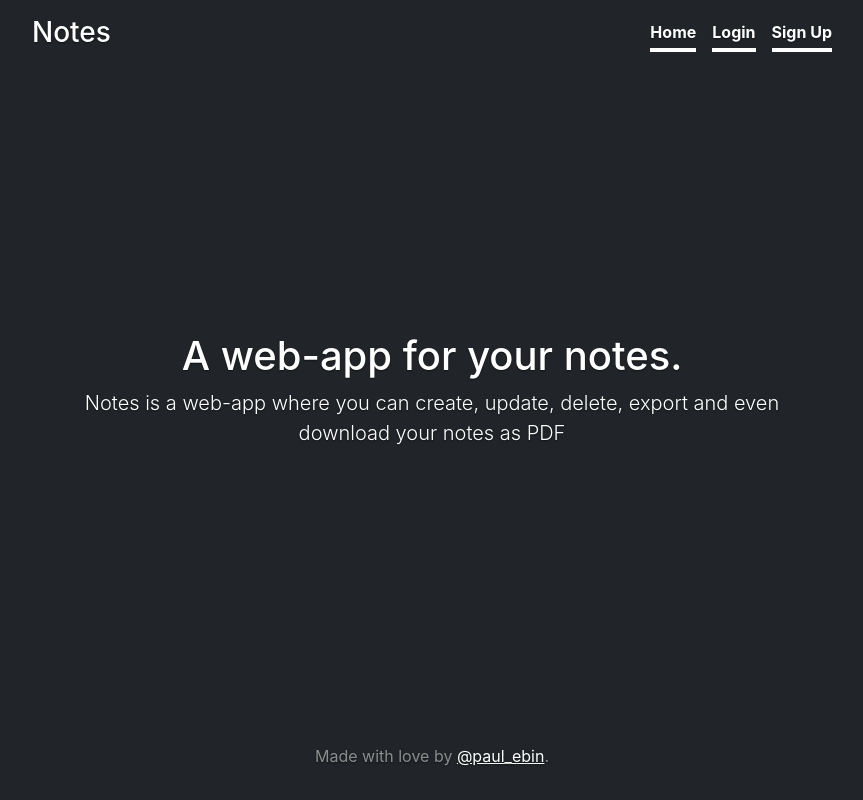
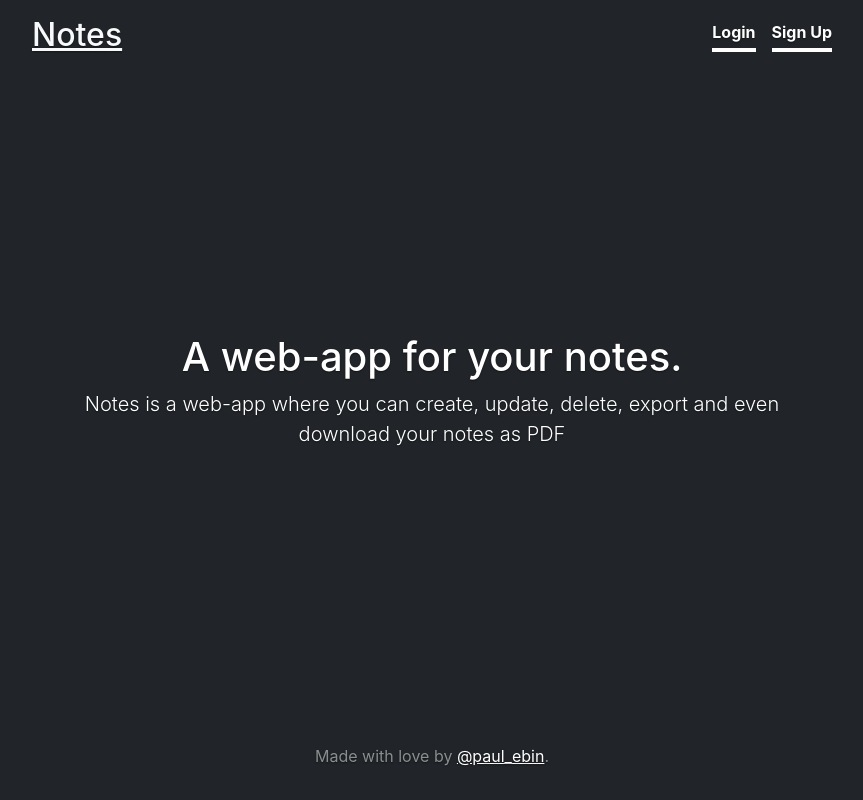
Before and after one commit to paul3bin/notes-web-app, a React (Create React App) app in the folder notes/: page / in a window 1280 px wide. Shown: the whole page, without its empty margins (208-1071 px from the left). Built offline with nearby package versions, Linux system fonts and the light colour scheme.

Commit message:
Update navbar.js

```diff
--- a/notes/src/components/navbar.js
+++ b/notes/src/components/navbar.js
@@ -3,17 +3,18 @@ import { Link } from "react-router-dom";
 
 const Nav = () => {
   return (
-    <header class="mb-auto">
+    <header className="mb-auto">
       <div>
-        <h3 class="float-md-start mb-0">Notes</h3>
-        <nav class="nav nav-masthead justify-content-center float-md-end">
-          <Link class="nav-link active" aria-current="page" to="/">
-            Home
+        <h3 className="float-md-start mb-0">
+          <Link className="text-light text-deco fs-2" to="/">
+            Notes
           </Link>
-          <Link class="nav-link active" aria-current="page" to="/login">
+        </h3>
+        <nav className="nav nav-masthead justify-content-center float-md-end">
+          <Link className="nav-link active" aria-current="page" to="/login">
             Login
           </Link>
-          <Link class="nav-link active" aria-current="page" to="/signup">
+          <Link className="nav-link active" aria-current="page" to="/signup">
             Sign Up
           </Link>
         </nav>
```
